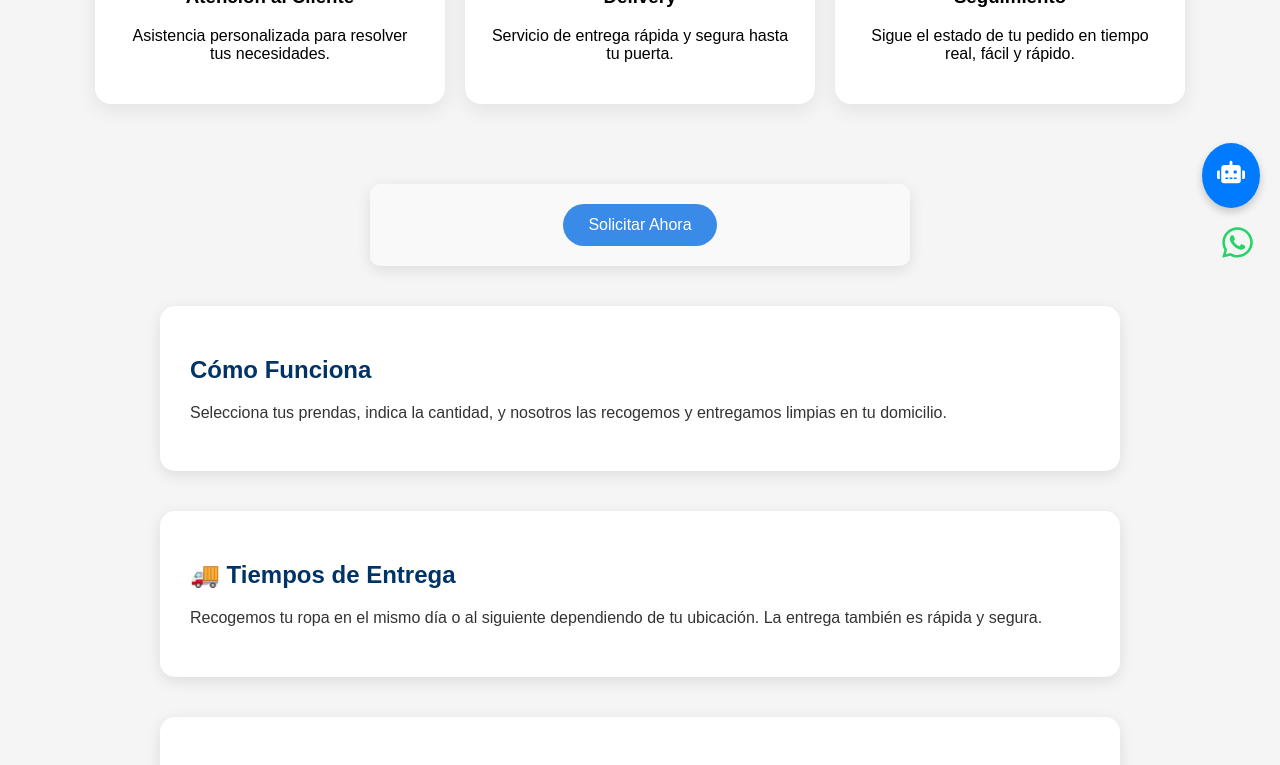
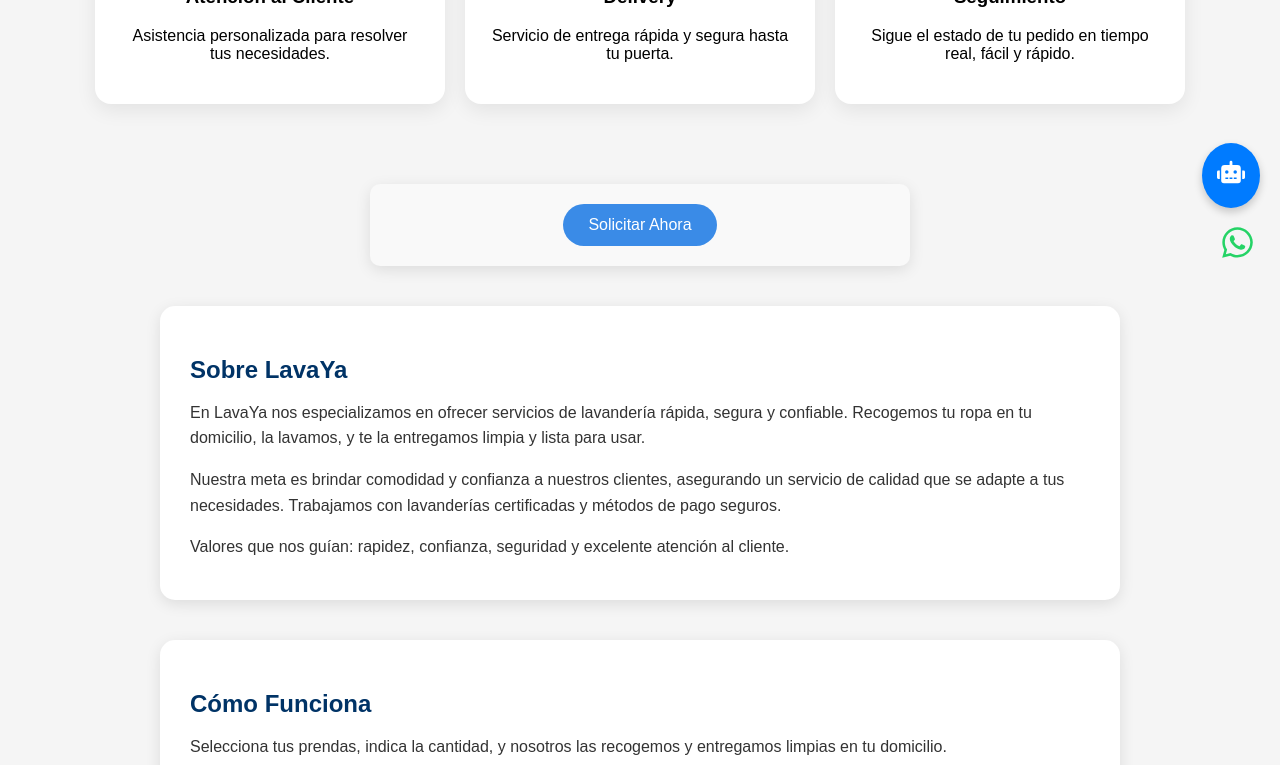
Before and after one commit to DavordCm/Lavaya, a React (Create React App) app: page / in a window 1280 px wide. Shown: the part 512-1277 px from the top of the page. Built offline with nearby package versions, Linux system fonts and the light colour scheme.

Commit message:
correo y qr insertado

```diff
--- a/src/App.css
+++ b/src/App.css
@@ -157,3 +157,23 @@
 .whatsapp-float:hover {
   transform: scale(1.2);
 }
+.sobre-pagina {
+  background: #ffffff;
+  margin: 40px auto;
+  padding: 30px;
+  border-radius: 15px;
+  box-shadow: 0 4px 15px rgba(0,0,0,0.1);
+  max-width: 900px;
+}
+
+.sobre-pagina h2 {
+  color: #003366;
+  margin-bottom: 15px;
+}
+
+.sobre-pagina p {
+  font-size: 16px;
+  line-height: 1.6;
+  color: #333;
+  margin-bottom: 10px;
+}
--- a/src/App.js
+++ b/src/App.js
@@ -71,17 +71,35 @@
                   </Link>
                 </div>
 
-                {/* Secciones informativas */}
+                {/* Sección informativa de la página */}
+                <section className="sobre-pagina">
+                  <h2>Sobre LavaYa</h2>
+                  <p>
+                    En LavaYa nos especializamos en ofrecer servicios de lavandería rápida, segura y confiable.
+                    Recogemos tu ropa en tu domicilio, la lavamos, y te la entregamos limpia y lista para usar.
+                  </p>
+                  <p>
+                    Nuestra meta es brindar comodidad y confianza a nuestros clientes, asegurando un servicio de calidad
+                    que se adapte a tus necesidades. Trabajamos con lavanderías certificadas y métodos de pago seguros.
+                  </p>
+                  <p>
+                    Valores que nos guían: rapidez, confianza, seguridad y excelente atención al cliente.
+                  </p>
+                </section>
+
+                {/* Cómo funciona */}
                 <section className="como-funciona">
                   <h2>Cómo Funciona</h2>
                   <p>Selecciona tus prendas, indica la cantidad, y nosotros las recogemos y entregamos limpias en tu domicilio.</p>
                 </section>
 
+                {/* Tiempos de entrega */}
                 <section className="tiempos-entrega">
                   <h2>🚚 Tiempos de Entrega</h2>
                   <p>Recogemos tu ropa en el mismo día o al siguiente dependiendo de tu ubicación. La entrega también es rápida y segura.</p>
                 </section>
 
+                {/* Horarios de atención */}
                 <section className="horarios-atencion">
                   <h2>⏰ Horarios de Atención</h2>
                   <p>Lunes a sábado: 08:00 - 20:00<br />Domingos: 09:00 - 14:00</p>
@@ -122,7 +140,7 @@
           <FaRobot />
         </div>
 
-        {/* WhatsApp flotante debajo del bot */}
+        {/* WhatsApp flotante */}
         <a
           href="https://wa.me/51923515757"
           target="_blank"
--- a/src/pages/Solicitar.js
+++ b/src/pages/Solicitar.js
@@ -17,6 +17,7 @@
 
   const [metodoPrincipal, setMetodoPrincipal] = useState(null); // Tarjeta o Efectivo
   const [subMetodo, setSubMetodo] = useState(null); // BCP, Interbank, Yape, Plin
+  const [correoYape, setCorreoYape] = useState(""); // Para Yape
 
   const navigate = useNavigate();
 
@@ -63,7 +64,10 @@
     setPaso(3); // Paso 3: selección de método de pago
   };
 
-  const finalizarPago = (metodo) => {
+  const finalizarPago = (info) => {
+    let metodoFinal = info;
+    if (typeof info === "string") metodoFinal = { metodo: info, correo: null };
+
     navigate("/confirmacion", {
       state: {
         ubicacion,
@@ -74,7 +78,7 @@
         vestidos,
         totalKilos: resultado.totalKilos,
         totalPrecio: resultado.totalPrecio,
-        metodoPago: metodo
+        metodoPago: metodoFinal
       }
     });
   };
@@ -241,11 +245,38 @@
             </>
           )}
 
-          {/* Mostrar QR */}
-          {metodoPrincipal === "Efectivo" && subMetodo && (
+          {/* Mostrar QR y correo para Yape */}
+          {metodoPrincipal === "Efectivo" && subMetodo === "Yape" && (
+            <div className="pago-qr-correo" style={{ display: "flex", gap: "20px", alignItems: "center", flexWrap: "wrap" }}>
+              <div>
+                <h2>Escanea este QR con Yape</h2>
+                <img src="/qryape.jpg" alt="QR Yape" style={{ width: "200px", height: "200px", borderRadius: "10px" }} />
+              </div>
+              <div style={{ display: "flex", flexDirection: "column" }}>
+                <label>Correo asociado a Yape</label>
+                <input
+                  type="email"
+                  placeholder="Ej: usuario@yape.com"
+                  style={{ padding: "10px", borderRadius: "8px", border: "1px solid #ccc", width: "250px" }}
+                  value={correoYape}
+                  onChange={(e) => setCorreoYape(e.target.value)}
+                />
+                <button
+                  className="btn-submit"
+                  style={{ marginTop: "10px" }}
+                  onClick={() => finalizarPago({ metodo: subMetodo, correo: correoYape })}
+                >
+                  Confirmar Pago
+                </button>
+              </div>
+            </div>
+          )}
+
+          {/* Mostrar QR para Plin */}
+          {metodoPrincipal === "Efectivo" && subMetodo === "Plin" && (
             <div className="pago-qr">
-              <h2>Escanea este QR con {subMetodo}</h2>
-              <img src={`/${subMetodo.toLowerCase()}.png`} alt={`QR ${subMetodo}`} />
+              <h2>Escanea este QR con Plin</h2>
+              <img src="/plin.png" alt="QR Plin" />
               <button className="btn-submit" onClick={() => finalizarPago(subMetodo)}>Confirmar Pago</button>
             </div>
           )}
```
Also changed, not shown: public/qryape.jpg (added).
